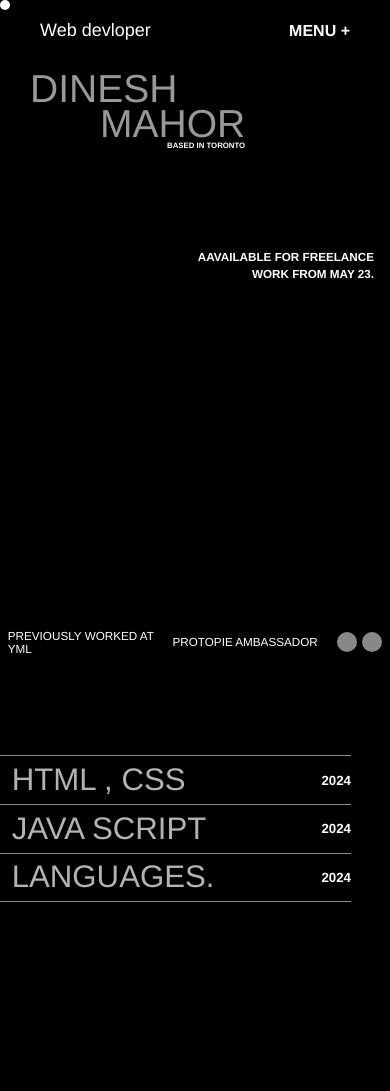
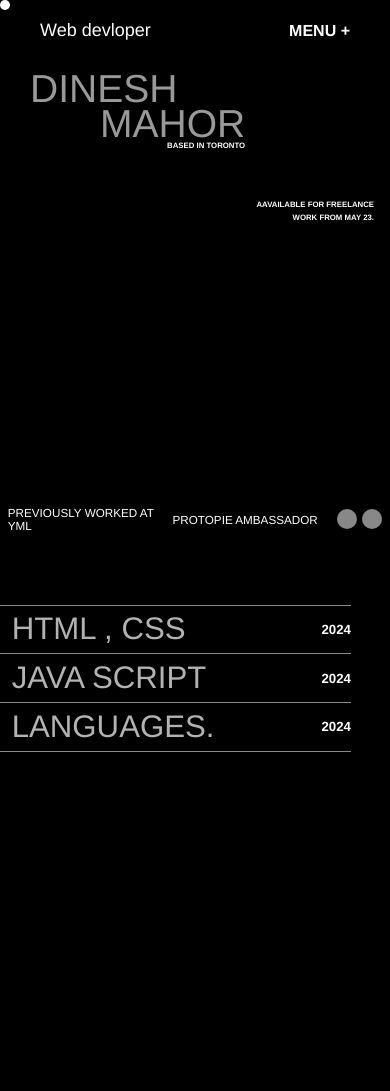
Before and after one commit to Dinesh8882/animation-hub, a plain HTML site: page index.html in a window 390 px wide. Shown: the top 1091 px of the page. Drawn offline with nearby package versions, Linux system fonts and the light colour scheme; a script that the page names is missing.

Commit message:
Add files via upload

```diff
--- a/index.css
+++ b/index.css
@@ -34,7 +34,7 @@ body {
 #main {
     width: 100%;
     background-color: black;
-
+    height: 100%;
 }
 
 #hero {
@@ -274,9 +274,10 @@ body {
 
 
 @media screen and (max-width:710px) {
+
     #hero {
 
-        height: 80vh;
+        height: 65%;
 
     }
 
@@ -293,25 +294,32 @@ body {
     }
 
     #chhotiheading {
-        margin-top: 100px;
+        margin-top: 50px;
     }
 
     #chhotiheading>h5 {
-        font-size: 3vw;
+        font-size: 2vw;
+
     }
 
     #herofooter {
         gap: 2vw;
+
     }
+
+
+
+
+
 
     #herofooter>a {
         font-size: 3vw;
     }
 
     #second {
-        padding-top: 80px;
-        height: 45vh;
-
+        padding-top: 56px;
+        padding-bottom: 0;
+        height: 60%;
     }
 
     #textabout p {
@@ -319,7 +327,9 @@ body {
     }
 
     #about {
+        height: 50%;
         padding-left: 20vw;
+        padding-top: 0%;
     }
 
     #about img {
```
